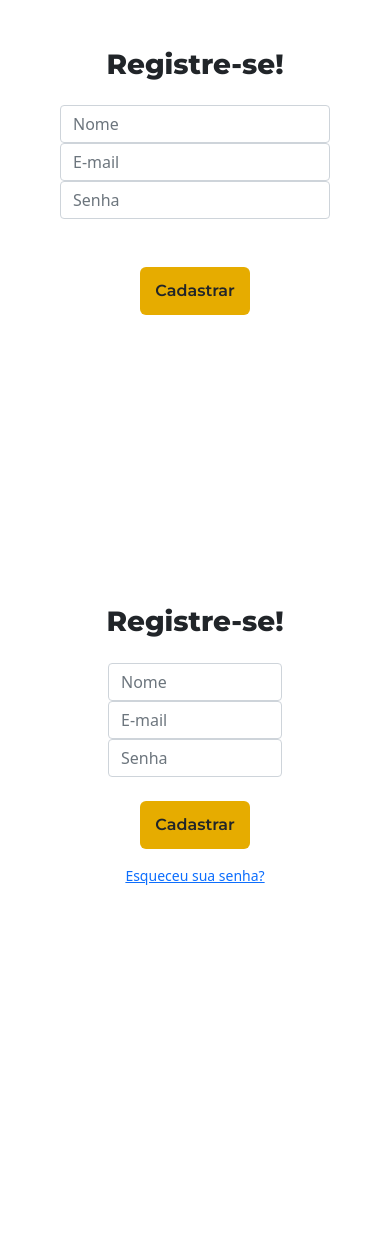
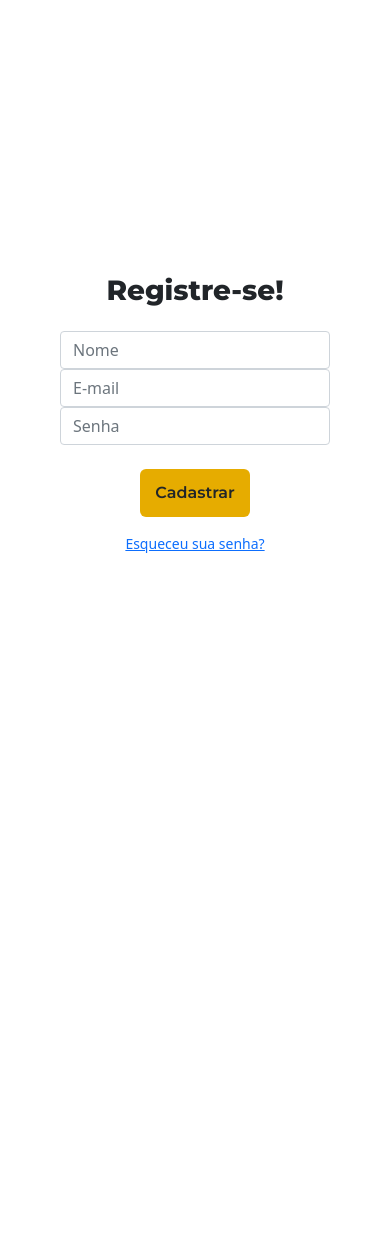
Before and after one commit to JoaolMarcosl1/iReceitasAntigo, a Flask app: page /register in a window 390 px wide. After the commit the page ends 553 px from the top, so only its background shows below. Run offline with Flask 2, Linux system fonts and the light colour scheme; some libraries are stand-ins or nearby versions.

Commit message:
Resolvendo bugs

```diff
--- a/app/templates/register.html
+++ b/app/templates/register.html
@@ -1,57 +1,3 @@
-
-<html lang="PT-BR">
-
-<head>
-
-    <meta charset="utf-8">
-    <meta name="viewport" content="width=device-width">
-
-    <link rel="stylesheet" href="/static/css/layout.css">
-    <link href="/static/css/bootstrap.min.css" rel="stylesheet">
-    <script src="/static/js/bootstrap.bundle.min.js"></script>
-
-</head>
-
-<body>
-<div class="container-fluid">
-  <div class="row no-gutter">
-    <div class="d-none d-md-flex col-md-4 col-lg-6 fundo-registro"></div>
-    <div class="col-md-8 col-lg-6">
-      <div class="registro d-flex align-items-center py-5">
-        <div class="container">
-          <div class="row">
-            <div class="col-md-9 col-lg-8 mx-auto">
-              <center>
-              <h1 class="registro-heading mb-4"> Registre-se! </h1>
-              </center>
-                <form action="" class="container" method="post">
-        <div class="row justify-content-center">
-            <div class="row">
-                <input type="text" class="form-control" name="name" placeholder="Nome" required>
-            </div>
-            <div class="row">
-                <input type="email" class="form-control" name="email" placeholder="E-mail" required>
-          </div>
-
-            <div class="row">
-              <input type="password" class="form-control" name="password" placeholder="Senha" required>
-            </div>
-        </div>
-
-                  <br></br>
-        <div class="row-col-xs-12">
-          <center>
-          <div class="botao">
-            <input type="submit" class="btn btn-block btn-sucess" value="Cadastrar">
-            </center>
-              </div>
-    </form>
-
-
-
-
-
-
 <title> Registro </title>
 
 <link rel="stylesheet" href="/static/css/layout.css">
```
Also changed, not shown: app/templates/login.html (+0 -51 lines).
